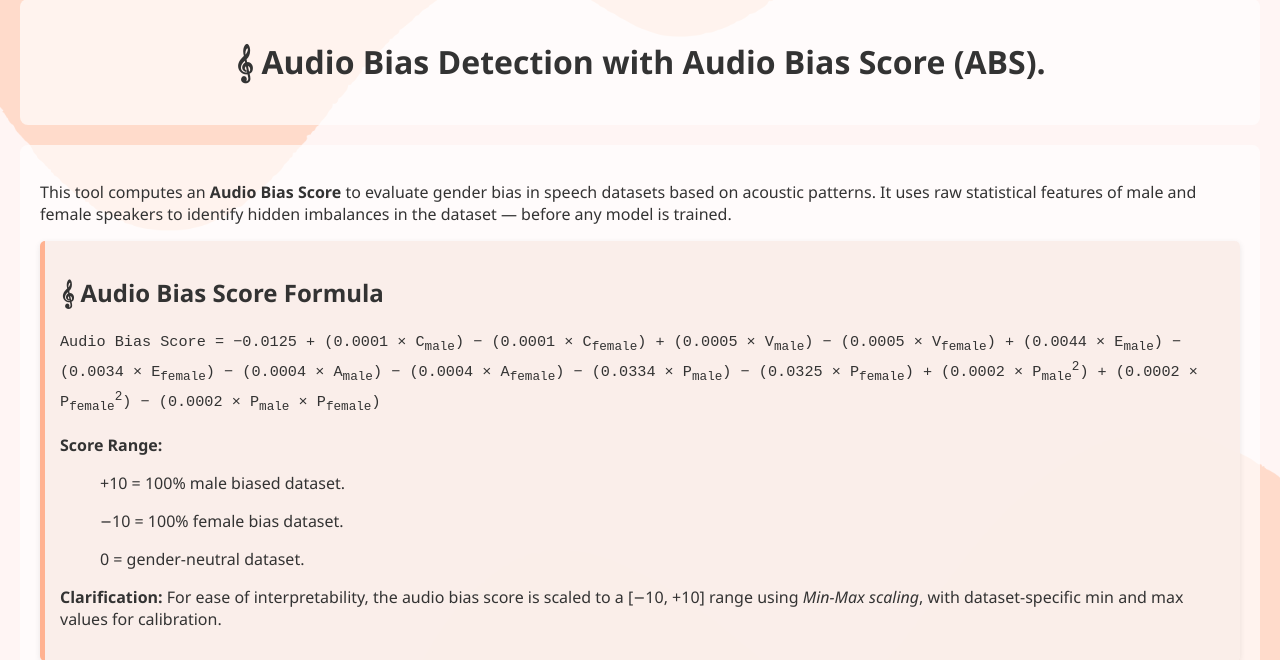
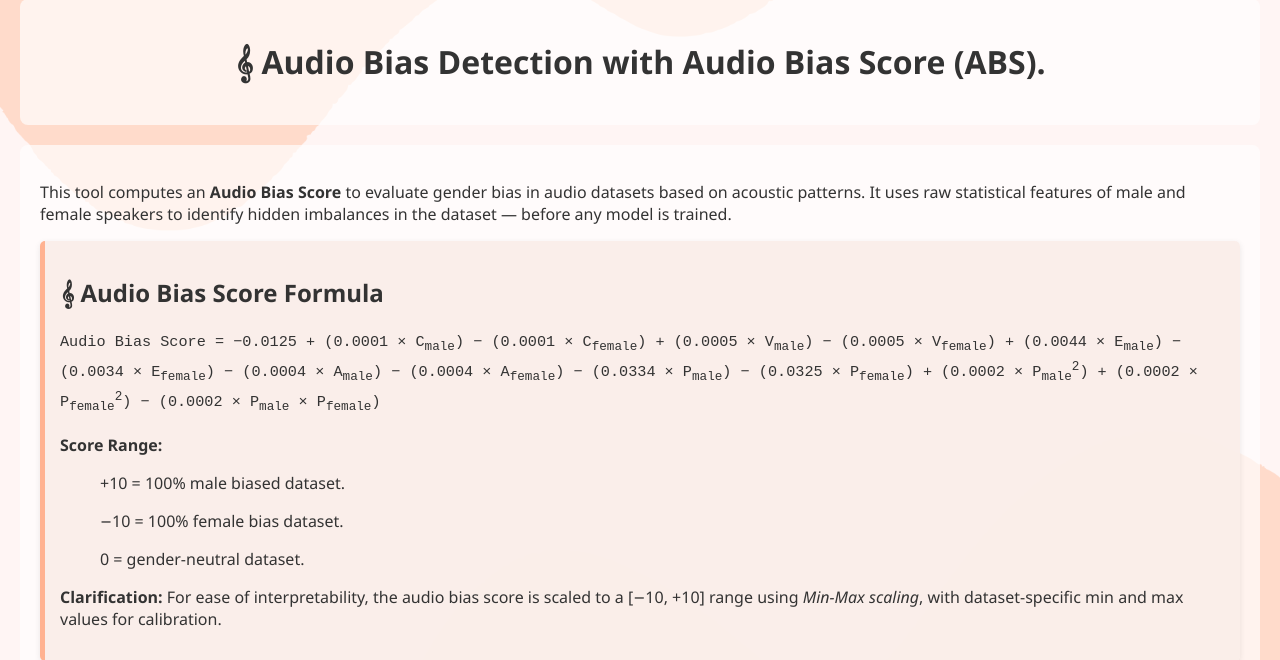
Before and after one commit to Sriwanthi-Jayawardena/RESAI_Toolkit, a Flask app: page /audio in a window 1280 px wide. Shown: the part 103-763 px from the top of the page. Run offline with Flask 2, Linux system fonts and the light colour scheme.

Commit message:
ABS update

```diff
--- a/templates/audio.html
+++ b/templates/audio.html
@@ -5,7 +5,7 @@
 
 <section class="explanation">
   <p>
-    This tool computes an <strong>Audio Bias Score</strong> to evaluate gender bias in speech datasets based on acoustic patterns. It uses raw statistical features of male and female speakers to identify hidden imbalances in the dataset — before any model is trained.
+    This tool computes an <strong>Audio Bias Score</strong> to evaluate gender bias in audio datasets based on acoustic patterns. It uses raw statistical features of male and female speakers to identify hidden imbalances in the dataset — before any model is trained.
   </p>
 
   <div class="formula-box">
```
